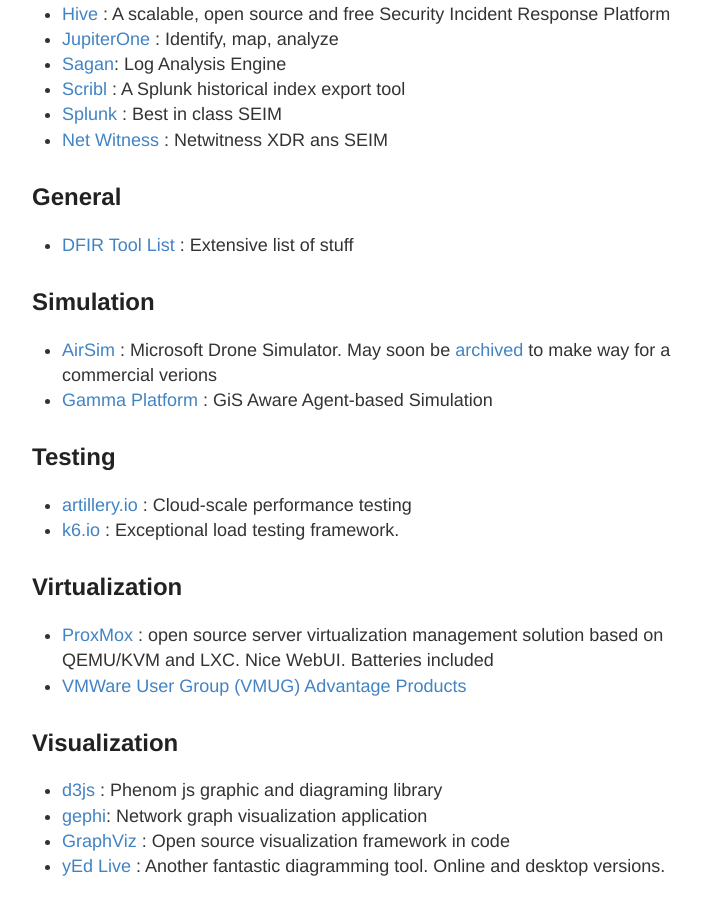
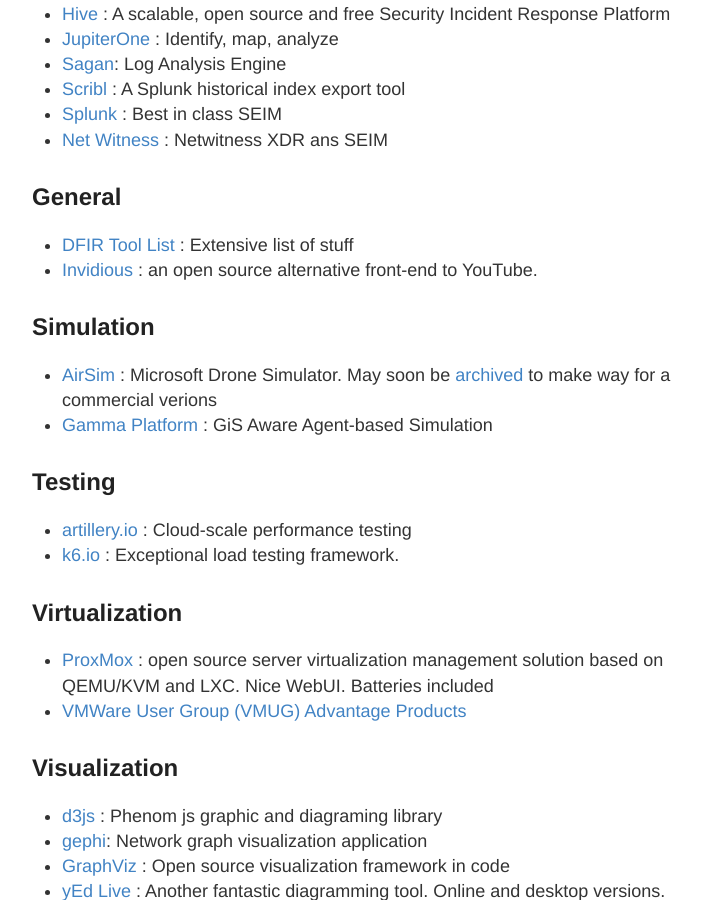
Before and after one commit to stevehenderson/stevehenderson.github.io, a Jekyll site: the page built from tools.md, in a window 1280 px wide and 900 px high, scrolled down 6296 px. Shown: the whole window, without its empty margins (248-949 px from the left). Built offline with Jekyll 4.4.1, drawn with Linux system fonts in a browser that asks for light colours.

Commit message:
Update tools.md youtube open src front end

```diff
--- a/tools.md
+++ b/tools.md
@@ -191,6 +191,7 @@
 
 ## General
    * [DFIR Tool List](https://awesomedfir.com/dfir-tooling) : Extensive list of stuff
+   * [Invidious](https://docs.invidious.io/instances/) : an open source alternative front-end to YouTube.
 
 ## Simulation
    * [AirSim](https://github.com/microsoft/airsim) : Microsoft Drone Simulator.  May soon be [archived](https://www.microsoft.com/en-us/ai/autonomous-systems-project-airsim?activetab=pivot1%3aprimaryr3) to make way for a commercial verions
```
